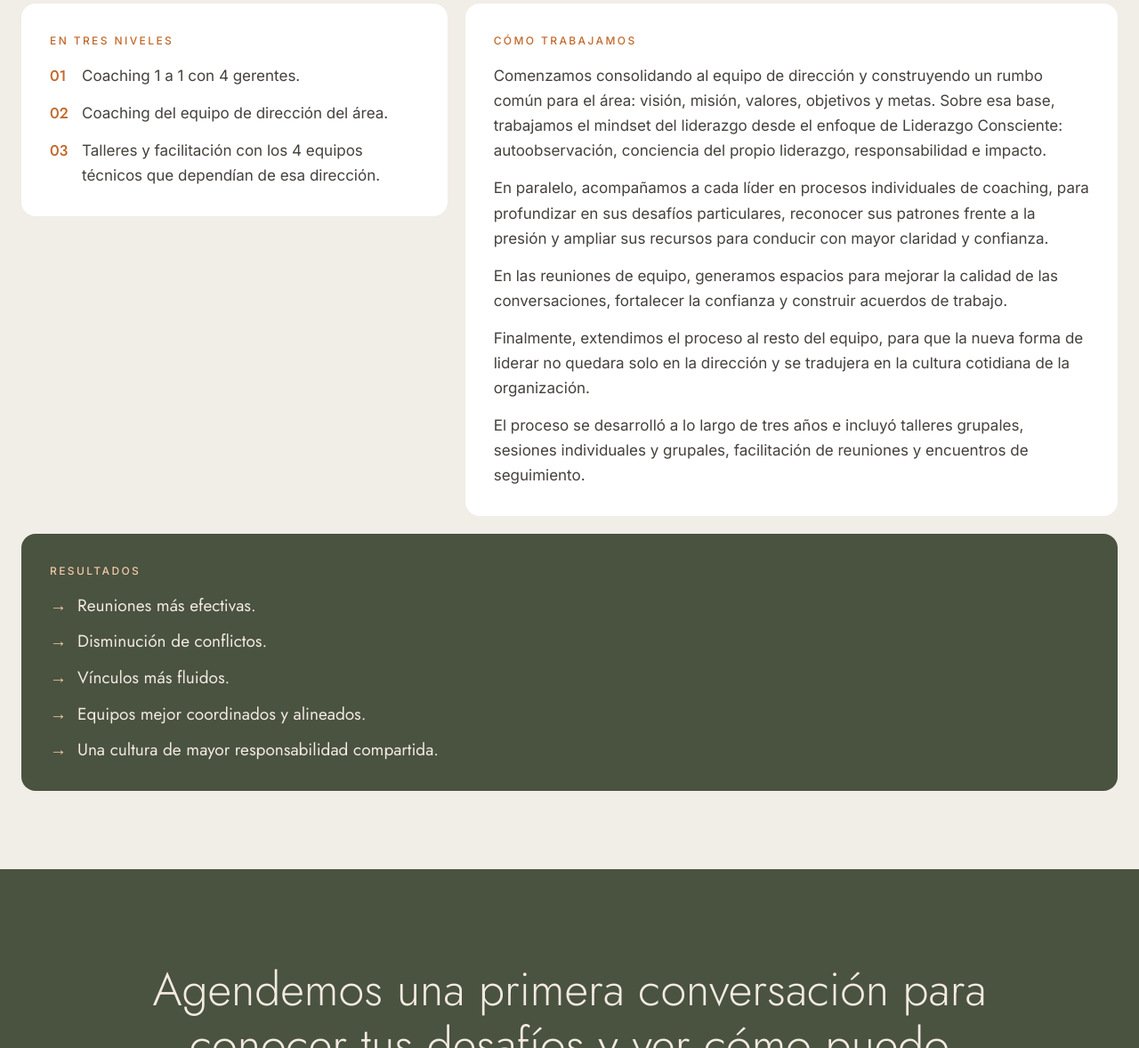
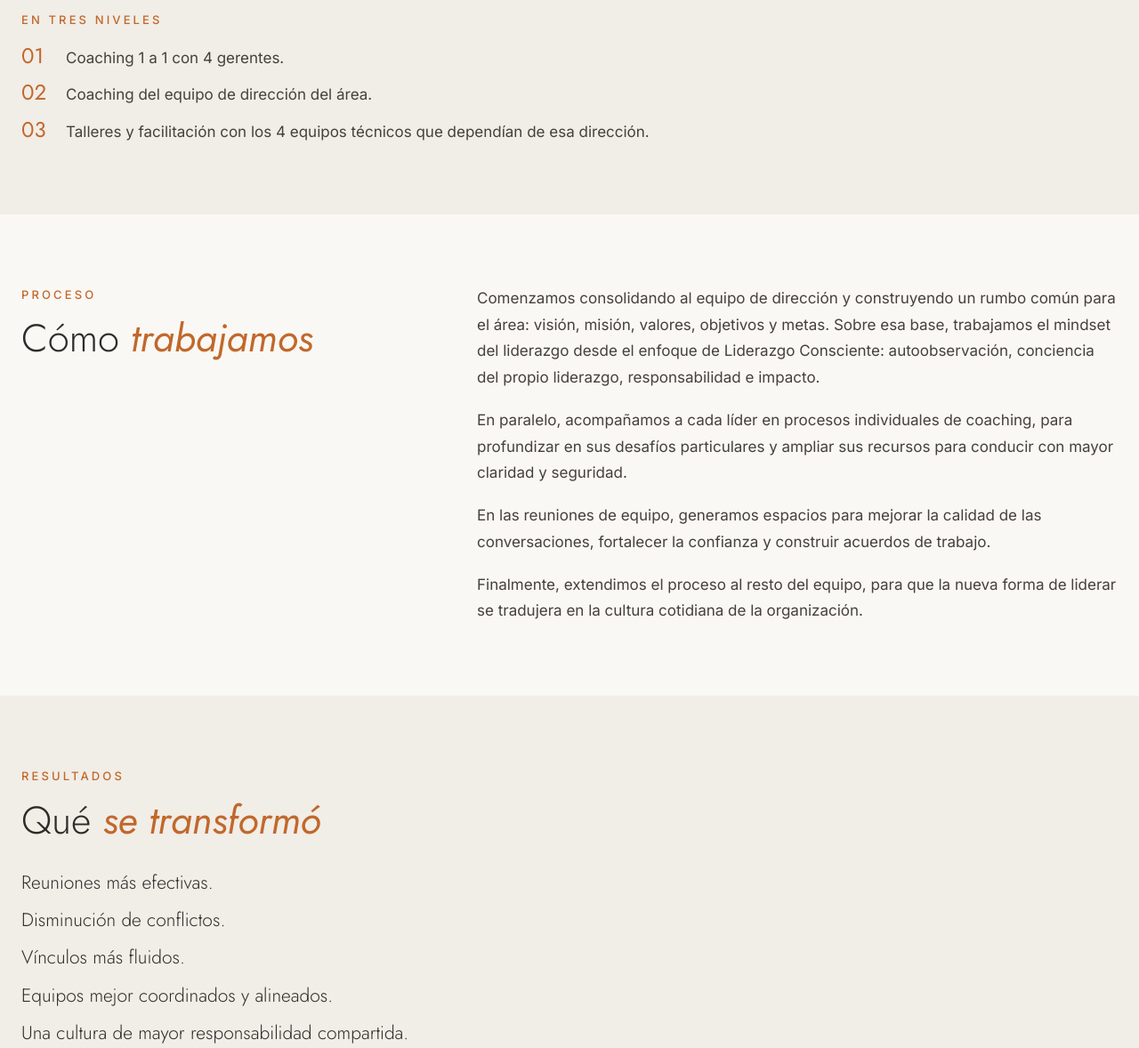
Before and after one commit to sofmarre-tech/sofiamarre, a plain HTML site: page casos.html in a window 1280 px wide. Shown: the part 559-1737 px from the top of the page at 89% size. Drawn offline with Linux system fonts and the light colour scheme.

Commit message:
Add files via upload

```diff
--- a/casos.html
+++ b/casos.html
@@ -50,31 +50,37 @@ a{color:#2E2C2A}a:hover{color:#000000}
 </header>
 
 <section id="casos" style="background: #F1EDE7">
-<div style="max-width: 1240px; margin: 0 auto; padding: 56px 24px 88px; display: flex; flex-direction: column; gap: 40px">
+<div style="max-width: 1240px; margin: 0 auto; padding: 56px 24px 80px; display: flex; flex-direction: column; gap: 40px">
 <a href="index.html" style="align-self: flex-start; color: #5E5A55; text-decoration: none; font-size: 0.9375rem; padding: 8px 0">← Volver al inicio</a>
 <div style="display: flex; flex-direction: column; gap: 14px; max-width: 820px">
 <p style="margin: 0; font-size: 0.8125rem; font-weight: 500; letter-spacing: 0.24em; text-transform: uppercase; color: #4A5240">Procesos que acompañé</p>
 <h1 style="margin: 0; font-family: 'Jost', sans-serif; font-weight: 300; font-size: clamp(2.25rem, 4.6vw, 3.5rem); line-height: 1.1">Liderazgo y cultura: <em style="font-style: italic; font-weight: 400; color: #C1682B">la transformación</em> de un área tecnológica</h1>
 <p style="margin: 6px 0 0; font-size: 1.1875rem; line-height: 1.6; color: #45413D">Durante 3 años acompañé a un área de una organización de tecnología e innovación en un proceso de desarrollo de liderazgo, colaboración y transformación cultural.</p>
 </div>
-<div style="display: flex; flex-wrap: wrap; gap: 20px; align-items: flex-start">
-<div style="flex: 1 1 300px; min-width: 0; background: #FFFFFF; border-radius: 16px; padding: 32px; display: flex; flex-direction: column; gap: 16px">
-<p style="margin: 0; font-size: 0.75rem; font-weight: 500; letter-spacing: 0.2em; text-transform: uppercase; color: #C1682B">En tres niveles</p>
-<ul style="margin: 0; padding: 0; list-style: none; display: flex; flex-direction: column; gap: 14px; color: #45413D">
-<li style="display: flex; gap: 14px; align-items: baseline"><span style="flex: 0 0 22px; font-family: 'Jost', sans-serif; font-weight: 500; color: #C1682B">01</span><span>Coaching 1 a 1 con 4 gerentes.</span></li><li style="display: flex; gap: 14px; align-items: baseline"><span style="flex: 0 0 22px; font-family: 'Jost', sans-serif; font-weight: 500; color: #C1682B">02</span><span>Coaching del equipo de dirección del área.</span></li><li style="display: flex; gap: 14px; align-items: baseline"><span style="flex: 0 0 22px; font-family: 'Jost', sans-serif; font-weight: 500; color: #C1682B">03</span><span>Talleres y facilitación con los 4 equipos técnicos que dependían de esa dirección.</span></li>
-</ul>
-</div>
-<div style="flex: 2 1 440px; min-width: 0; background: #FFFFFF; border-radius: 16px; padding: 32px; display: flex; flex-direction: column; gap: 16px">
-<p style="margin: 0; font-size: 0.75rem; font-weight: 500; letter-spacing: 0.2em; text-transform: uppercase; color: #C1682B">Cómo trabajamos</p>
-<div style="display: flex; flex-direction: column; gap: 14px"><p style="margin: 0; color: #45413D; line-height: 1.65">Comenzamos consolidando al equipo de dirección y construyendo un rumbo común para el área: visión, misión, valores, objetivos y metas. Sobre esa base, trabajamos el mindset del liderazgo desde el enfoque de Liderazgo Consciente: autoobservación, conciencia del propio liderazgo, responsabilidad e impacto.</p><p style="margin: 0; color: #45413D; line-height: 1.65">En paralelo, acompañamos a cada líder en procesos individuales de coaching, para profundizar en sus desafíos particulares, reconocer sus patrones frente a la presión y ampliar sus recursos para conducir con mayor claridad y confianza.</p><p style="margin: 0; color: #45413D; line-height: 1.65">En las reuniones de equipo, generamos espacios para mejorar la calidad de las conversaciones, fortalecer la confianza y construir acuerdos de trabajo.</p><p style="margin: 0; color: #45413D; line-height: 1.65">Finalmente, extendimos el proceso al resto del equipo, para que la nueva forma de liderar no quedara solo en la dirección y se tradujera en la cultura cotidiana de la organización.</p><p style="margin: 0; color: #45413D; line-height: 1.65">El proceso se desarrolló a lo largo de tres años e incluyó talleres grupales, sesiones individuales y grupales, facilitación de reuniones y encuentros de seguimiento.</p></div>
-</div>
-<div style="flex: 1 1 280px; min-width: 0; background: #4A5240; color: #F2EAE1; border-radius: 16px; padding: 32px; display: flex; flex-direction: column; gap: 16px">
-<p style="margin: 0; font-size: 0.75rem; font-weight: 500; letter-spacing: 0.2em; text-transform: uppercase; color: #F0C9A6">Resultados</p>
-<ul style="margin: 0; padding: 0; list-style: none; display: flex; flex-direction: column; gap: 14px; font-family: 'Jost', sans-serif; font-weight: 400; font-size: 1.1875rem; line-height: 1.4">
-<li style="display: flex; gap: 12px; align-items: baseline"><span style="flex: 0 0 auto; color: #F0C9A6">→</span><span>Reuniones más efectivas.</span></li><li style="display: flex; gap: 12px; align-items: baseline"><span style="flex: 0 0 auto; color: #F0C9A6">→</span><span>Disminución de conflictos.</span></li><li style="display: flex; gap: 12px; align-items: baseline"><span style="flex: 0 0 auto; color: #F0C9A6">→</span><span>Vínculos más fluidos.</span></li><li style="display: flex; gap: 12px; align-items: baseline"><span style="flex: 0 0 auto; color: #F0C9A6">→</span><span>Equipos mejor coordinados y alineados.</span></li><li style="display: flex; gap: 12px; align-items: baseline"><span style="flex: 0 0 auto; color: #F0C9A6">→</span><span>Una cultura de mayor responsabilidad compartida.</span></li>
-</ul>
+<div style="display: flex; flex-direction: column; gap: 18px; margin-top: 8px">
+<p style="margin: 0; font-size: 0.8125rem; font-weight: 500; letter-spacing: 0.24em; text-transform: uppercase; color: #C1682B">En tres niveles</p>
+<ul style="margin: 0; padding: 0; list-style: none; display: flex; flex-direction: column; gap: 14px; max-width: 760px"><li style="display: flex; align-items: baseline; gap: 18px"><span style="font-family: 'Jost', sans-serif; font-weight: 400; font-size: 1.5rem; line-height: 1; color: #C1682B; flex: 0 0 32px">01</span><span style="color: #45413D; line-height: 1.55">Coaching 1 a 1 con 4 gerentes.</span></li><li style="display: flex; align-items: baseline; gap: 18px"><span style="font-family: 'Jost', sans-serif; font-weight: 400; font-size: 1.5rem; line-height: 1; color: #C1682B; flex: 0 0 32px">02</span><span style="color: #45413D; line-height: 1.55">Coaching del equipo de dirección del área.</span></li><li style="display: flex; align-items: baseline; gap: 18px"><span style="font-family: 'Jost', sans-serif; font-weight: 400; font-size: 1.5rem; line-height: 1; color: #C1682B; flex: 0 0 32px">03</span><span style="color: #45413D; line-height: 1.55">Talleres y facilitación con los 4 equipos técnicos que dependían de esa dirección.</span></li></ul>
 </div>
 </div>
+</section>
+
+<section id="como-trabajamos" style="background: #FAF8F4">
+<div style="max-width: 1240px; margin: 0 auto; padding: 80px 24px; display: flex; flex-wrap: wrap; gap: 24px 64px">
+<div style="flex: 1 1 260px; min-width: 0; display: flex; flex-direction: column; gap: 14px">
+<p style="margin: 0; font-size: 0.8125rem; font-weight: 500; letter-spacing: 0.24em; text-transform: uppercase; color: #C1682B">Proceso</p>
+<h2 style="margin: 0; font-family: 'Jost', sans-serif; font-weight: 300; font-size: clamp(2rem, 3.4vw, 2.75rem); line-height: 1.1">Cómo <em style="font-style: italic; font-weight: 400; color: #C1682B">trabajamos</em></h2>
+</div>
+<div style="flex: 2.4 1 480px; min-width: 0; max-width: 720px; display: flex; flex-direction: column; gap: 18px"><p style="margin: 0; font-size: 1.0625rem; line-height: 1.75; color: #45413D">Comenzamos consolidando al equipo de dirección y construyendo un rumbo común para el área: visión, misión, valores, objetivos y metas. Sobre esa base, trabajamos el mindset del liderazgo desde el enfoque de Liderazgo Consciente: autoobservación, conciencia del propio liderazgo, responsabilidad e impacto.</p><p style="margin: 0; font-size: 1.0625rem; line-height: 1.75; color: #45413D">En paralelo, acompañamos a cada líder en procesos individuales de coaching, para profundizar en sus desafíos particulares y ampliar sus recursos para conducir con mayor claridad y seguridad.</p><p style="margin: 0; font-size: 1.0625rem; line-height: 1.75; color: #45413D">En las reuniones de equipo, generamos espacios para mejorar la calidad de las conversaciones, fortalecer la confianza y construir acuerdos de trabajo.</p><p style="margin: 0; font-size: 1.0625rem; line-height: 1.75; color: #45413D">Finalmente, extendimos el proceso al resto del equipo, para que la nueva forma de liderar se tradujera en la cultura cotidiana de la organización.</p></div>
+</div>
+</section>
+
+<section id="resultados" style="background: #F1EDE7; color: #2E2C2A">
+<div style="max-width: 1240px; margin: 0 auto; padding: 80px 24px; display: flex; flex-direction: column; gap: 32px">
+<div style="display: flex; flex-direction: column; gap: 14px">
+<p style="margin: 0; font-size: 0.8125rem; font-weight: 500; letter-spacing: 0.24em; text-transform: uppercase; color: #C1682B">Resultados</p>
+<h2 style="margin: 0; font-family: 'Jost', sans-serif; font-weight: 300; font-size: clamp(2rem, 3.4vw, 2.75rem); line-height: 1.1; color: #2E2C2A">Qué <em style="font-style: italic; font-weight: 400; color: #C1682B">se transformó</em></h2>
+</div>
+<ul style="margin: 0; padding: 0; list-style: none; display: flex; flex-direction: column; gap: 14px"><li style="font-family: 'Jost', sans-serif; font-weight: 300; font-size: 1.3125rem; line-height: 1.35">Reuniones más efectivas.</li><li style="font-family: 'Jost', sans-serif; font-weight: 300; font-size: 1.3125rem; line-height: 1.35">Disminución de conflictos.</li><li style="font-family: 'Jost', sans-serif; font-weight: 300; font-size: 1.3125rem; line-height: 1.35">Vínculos más fluidos.</li><li style="font-family: 'Jost', sans-serif; font-weight: 300; font-size: 1.3125rem; line-height: 1.35">Equipos mejor coordinados y alineados.</li><li style="font-family: 'Jost', sans-serif; font-weight: 300; font-size: 1.3125rem; line-height: 1.35">Una cultura de mayor responsabilidad compartida.</li></ul>
 </div>
 </section>
 
```
Also changed, not shown: index.html (+1 -1 lines).
